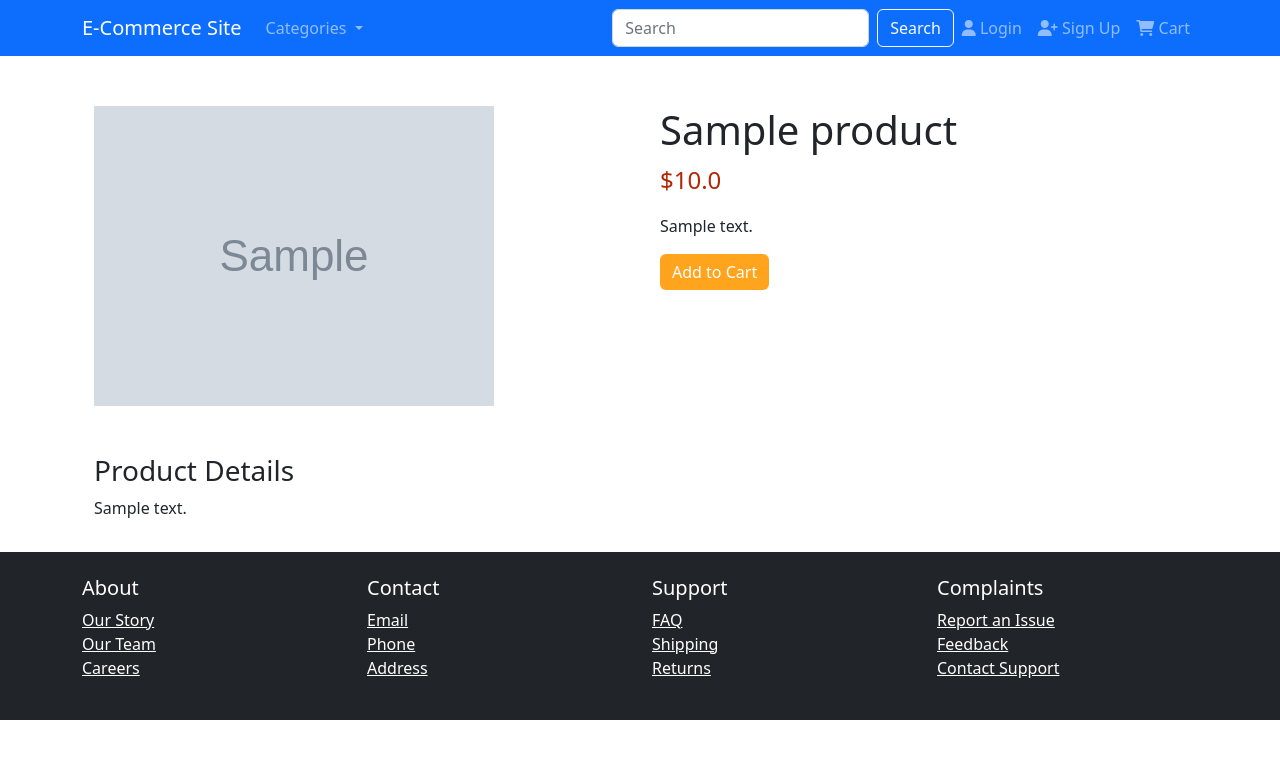
After one commit to farad-alam/Flask-Ecommerce, a Flask app: a page that uses src/ecommerce/templates/base/base.html in a window 1280 px wide. The commit adds this page. Shown: the top 759 px of the page. Run offline with Flask 3, Linux system fonts and the light colour scheme; tables that the repository leaves empty hold one stand-in row (values such as "Sample post"); grey boxes marked "Sample" are stand-in pictures; some libraries are stand-ins or nearby versions.

Commit message:
product display at home, and product details in a single page

```diff
--- a/src/ecommerce/home/routes.py
+++ b/src/ecommerce/home/routes.py
@@ -1,5 +1,5 @@
 from flask import Blueprint, render_template
-
+from ecommerce.products.models import Products
 
 
 home_bp = Blueprint('home_bp',__name__)
@@ -7,4 +7,5 @@ home_bp = Blueprint('home_bp',__name__)
 
 @home_bp.route('/')
 def home():
-    return render_template('home/home.html')
+    products = Products.query.all()
+    return render_template('home/home.html',products=products, title='Home - Ecommerce')
--- a/src/ecommerce/products/routes.py
+++ b/src/ecommerce/products/routes.py
@@ -1,9 +1,13 @@
-from flask import Blueprint
-
-
+from flask import Blueprint, render_template, redirect, url_for
+from .models import Products
 
 products_bp = Blueprint('products_bp', __name__, url_prefix='/product')
 
 @products_bp.route('/products')
 def products():
     return "this is products"
+
+@products_bp.route('/product-details/<slug>')
+def product_details(slug):
+    product = Products.query.filter_by(slug=slug).first()
+    return render_template('products/product_details.html', product=product, title=f'{product.title}')
--- a/src/ecommerce/templates/base/base.html
+++ b/src/ecommerce/templates/base/base.html
@@ -6,6 +6,13 @@
   <title>{{title}}</title>
   <link rel="stylesheet" href="https://cdn.jsdelivr.net/npm/bootstrap@5.2.3/dist/css/bootstrap.min.css">
   <link rel="stylesheet" href="https://cdnjs.cloudflare.com/ajax/libs/font-awesome/6.2.1/css/all.min.css">
+  <style>
+
+    {% block customStyle %}
+
+    {% endblock customStyle %}
+
+  </style>
 </head>
 <body>
   <header>
--- /dev/null
+++ b/src/ecommerce/templates/products/product_details.html
@@ -0,0 +1,49 @@
+{% extends "base/base.html" %}
+
+
+{% block customStyle %}
+.product-page {
+    margin-top: 50px;
+}
+.product-image {
+    max-width: 100%;
+    height: auto;
+}
+.product-info {
+    padding-left: 20px;
+}
+.price {
+    font-size: 24px;
+    color: #b12704;
+}
+.add-to-cart-btn {
+    background-color: #ffa41c;
+    border: none;
+    color: white;
+}
+{% endblock customStyle %}
+
+
+
+{% block content %}
+<div class="container product-page">
+    <div class="row">
+        <div class="col-md-6">
+            <img src="{{ product.image }}" class="product-image" alt="{{ product.title }}">
+        </div>
+        <div class="col-md-6 product-info">
+            <h1>{{ product.title }}</h1>
+            <p class="price">${{ product.price }}</p>
+            <p>{{ product.product_desc }}</p>
+            <button class="btn add-to-cart-btn">Add to Cart</button>
+        </div>
+    </div>
+    <div class="row mt-5">
+        <div class="col">
+            <h3>Product Details</h3>
+            <p>{{ product.product_desc }}</p>
+        </div>
+    </div>
+</div>
+
+{% endblock content %}
```
Also changed, not shown: src/ecommerce/products/__init__.py (+68 -2 lines), src/ecommerce/products/models.py (+26 -0 lines), src/ecommerce/templates/home/product_section.html (+13 -4 lines), src/instance/ecommerce.db, 1 other file.
